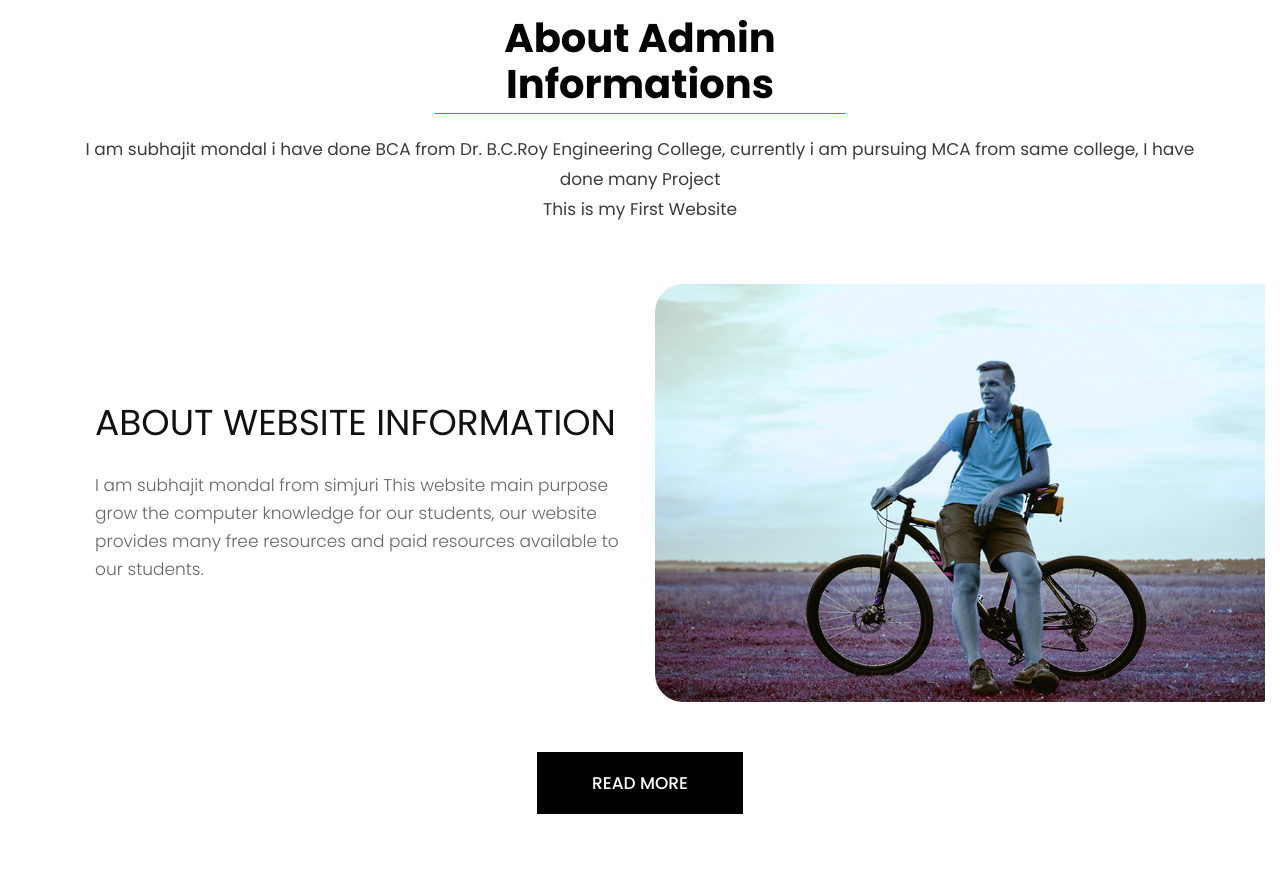
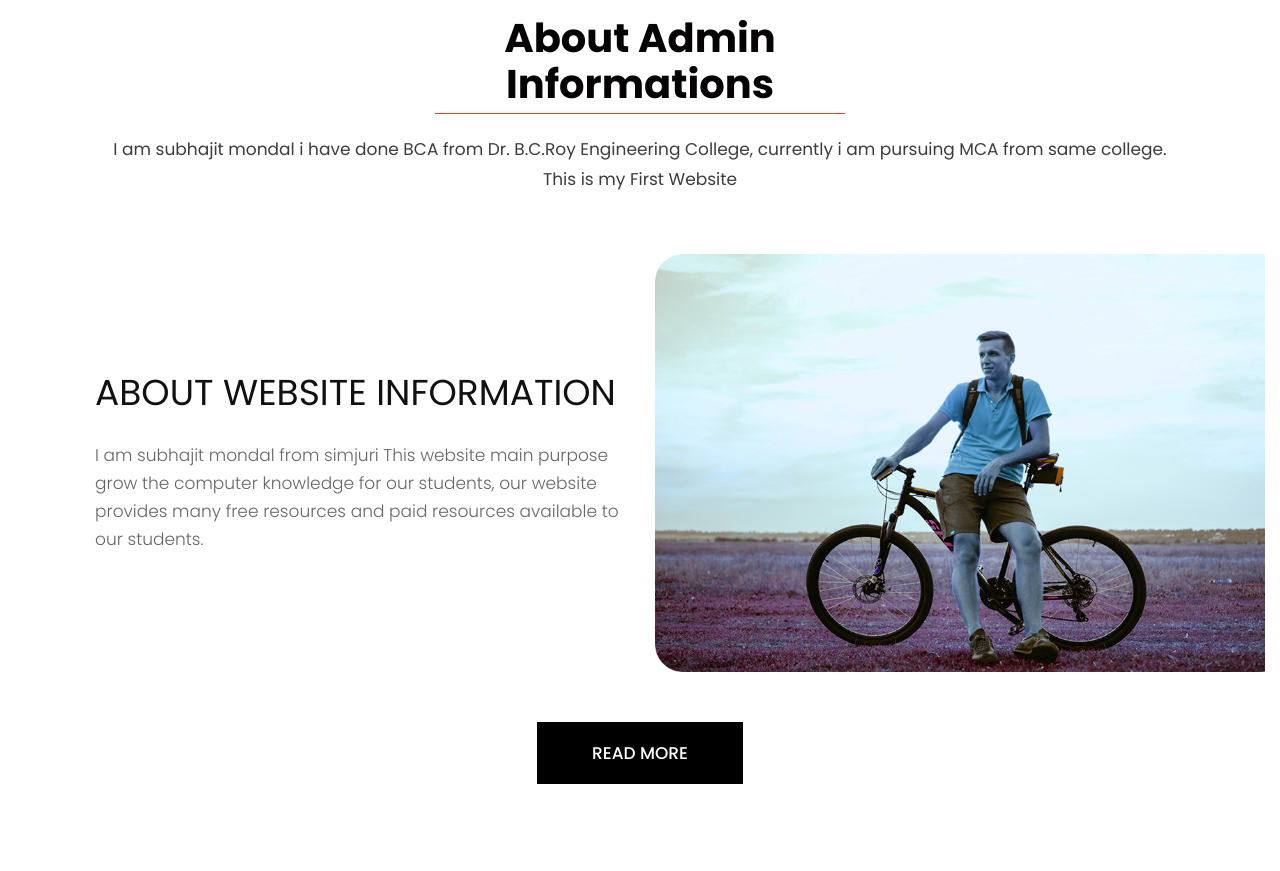
Before and after one commit to Subha22jit/apnaworld, a plain HTML site: page index.html in a window 1280 px wide. Shown: the part 780-1651 px from the top of the page. Drawn offline with nearby package versions, Linux system fonts and the light colour scheme.

Commit message:
Update index.html

```diff
--- a/index.html
+++ b/index.html
@@ -125,7 +125,7 @@
                <div class="col-md-12">
                   <div class="titlepage">
                      <h2>About Admin Informations</h2>
-                     <span>I am subhajit mondal i have done BCA from Dr. B.C.Roy Engineering College, currently i am pursuing MCA from same college, I have done many Project<br>This is my First Website </span>
+                     <span>I am subhajit mondal i have done BCA from Dr. B.C.Roy Engineering College, currently i am pursuing MCA from same college. <br>This is my First Website </span>
                   </div>
                </div>
             </div>
```
